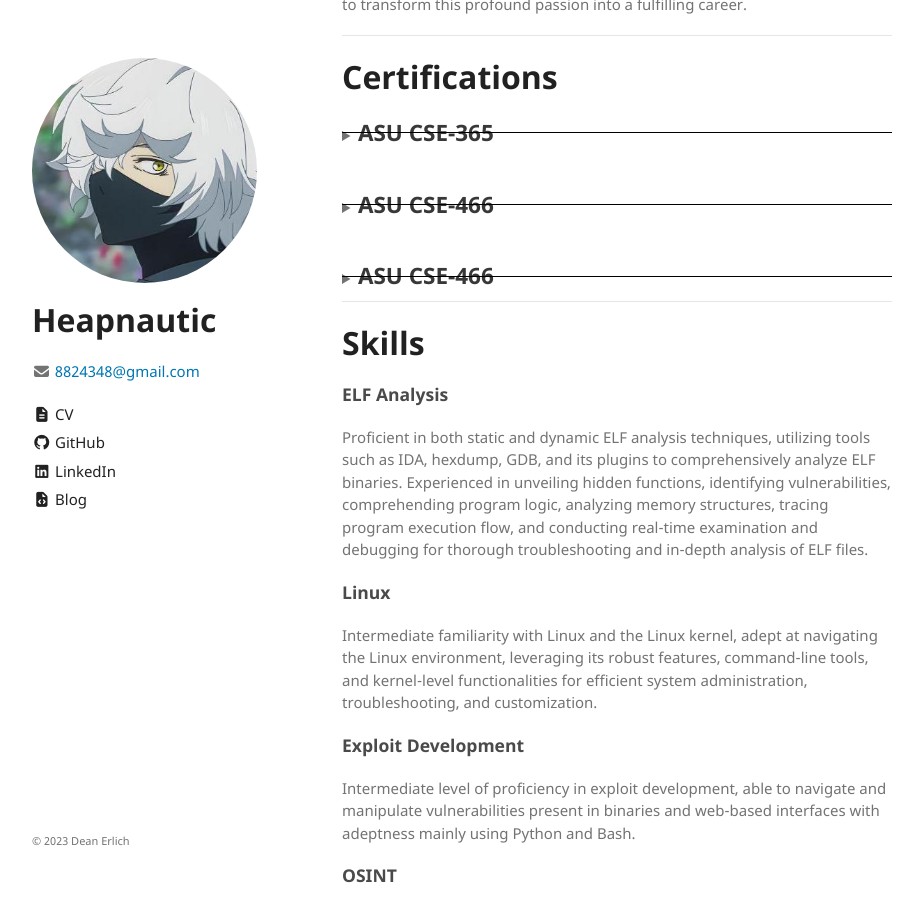
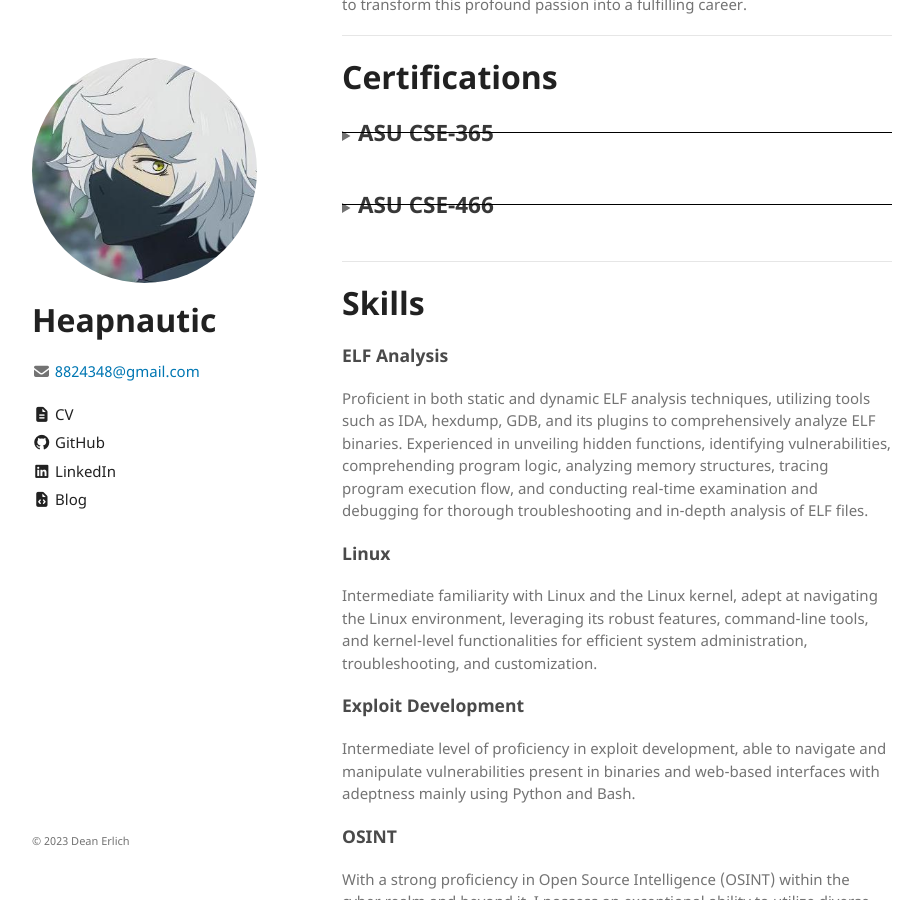
Before and after one commit to ninpwn/ninpwn.github.io, a Jekyll site: the page built from index.md, in a window 1280 px wide and 900 px high, scrolled down 387 px. Shown: the whole window, without its empty margins (178-1101 px from the left). Built offline with Jekyll 4.4.1, drawn with Linux system fonts in a browser that asks for light colours; our own code applies the rules of GitHub Pages for plain Markdown files.

Commit message:
Update index.md

```diff
--- a/index.md
+++ b/index.md
@@ -79,17 +79,6 @@ I am Dean Erlich, a 20-year-old individual from Israel, deeply immersed in the c
 
 <br>
 
-<details onclick="toggleDetails(this)">
-  <summary><h2 style="margin: 0; display: inline;">ASU CSE-466</h2></summary>
-  <div class="details-content">
-    <br>
-    <h3>Computer Systems Security</h3>
-    <p>━━━</p>
-    During the course, I have gained comprehensive expertise in the domains of reverse engineering binaries, proficiently crafting shellcodes, adeptly identifying memory errors, and acquiring substantial experience in the art of exploiting software and systems through the strategic utilization of memory primitives.
-  </div>
-</details>
-
-
 ---
 
 # Skills
```
